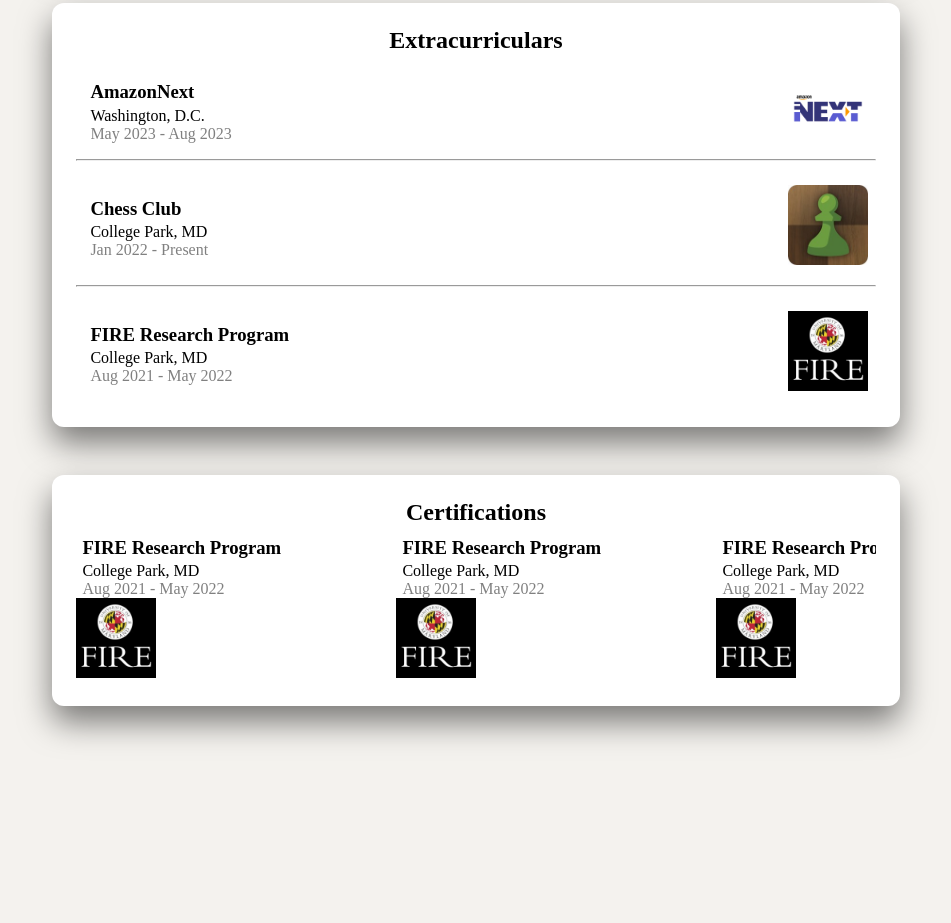
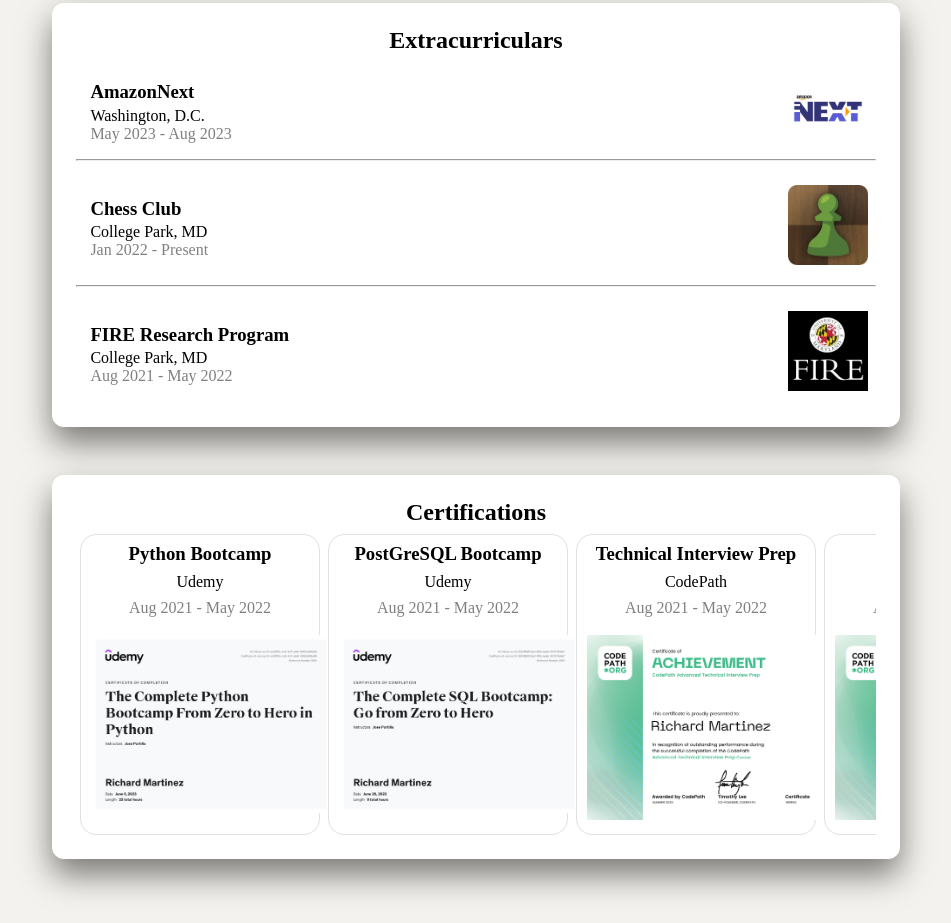
Before and after one commit to RichardM83/Personal-Website, a plain HTML site: page portfolio.html in a window 1280 px wide. Shown: the part 1957-2880 px from the top of the page, without its empty margins (324-1275 px from the left). Before the commit the page ends 2759 px from the top, so only its background shows below. Drawn offline with Linux system fonts and the light colour scheme; a web font is replaced by a local one.

Commit message:
finished cert

```diff
--- a/css.css
+++ b/css.css
@@ -295,36 +295,35 @@ p.extra {
 
 .PortfolioContentCertifications {
     background: #FFFFFF;
-    margin-bottom: 3rem;
+    margin-bottom: 1rem;
     padding: 1.5rem;
     box-shadow: 0 1rem 2rem rgba(0, 0, 0, 0.5);
     border-radius: .75rem;
 }
-
+.PortfolioContentCertificationsBlock h3, .PortfolioContentCertificationsBlock p {
+    margin: 0.5rem;
+}
 .PortfolioContentCertifications h2 {
     font-size: 1.5rem;
     margin-top: 0rem;
     margin-bottom: .5rem;
     text-align: center;
 }
-
-.PortfolioContentCertificationsSlider {
+.PortfolioContentCertificationsBlocks {
     display: flex;
     overflow-x: auto;
-    scroll-snap-type: x mandatory;
-    -webkit-overflow-scrolling: touch; /* for smooth scrolling on iOS */
+}
+.PortfolioContentCertificationsBlock {
+    width: 30%;
+    text-align: center;
+    border: 1px solid #e1e1e1; /* Adds a light border */
+    border-radius: 1rem; /* Rounds the corners */
+    box-sizing: border-box;
+    margin-left: .25rem;
+    margin-right: .25rem;
 }
 
-.PortfolioContentCertificationsBlock {
-    flex: 0 0 auto;
-    width: 40%;
+.PortfolioContentCertificationsBlock img {
+    width: 15rem;
+    margin: 10px;
 }
-
-.PortfolioContentCertificationsSlider::-webkit-scrollbar {
-    display: none; /* for Chrome, Safari, and Opera */
-}
-
-.PortfolioContentCertificationsSlider {
-    -ms-overflow-style: none; /* for Internet Explorer and Edge */
-    scrollbar-width: none; /* for Firefox */
-}
--- a/portfolio.html
+++ b/portfolio.html
@@ -288,36 +288,30 @@
 
         <div class="PortfolioContentCertifications">
             <h2>Certifications</h2>
-            <div class="PortfolioContentCertificationsSlider">
+            <div class="PortfolioContentCertificationsBlocks">
                 <div class="PortfolioContentCertificationsBlock">
-                    <div class="PortfolioContentLargeBlockInfo">
-                        <h3> FIRE Research Program </h3>
-                        <p> College Park, MD </p>
+                    <h3> Python Bootcamp </h3>
+                    <p> Udemy </p>
                     <p style="color:gray;"> Aug 2021 - May 2022 </p>
-                    </div>
-                    <div class="PortfolioContentLargeBlockGraphic">
-                         <a href="https://www.fire.umd.edu/"><img src="Images/fire.jpeg"/></a>
-                    </div>
+                    <img src="Images/Richard_Martinez_Python_Certification-1.png">
                 </div>
                 <div class="PortfolioContentCertificationsBlock">
-                    <div class="PortfolioContentLargeBlockInfo">
-                        <h3> FIRE Research Program </h3>
-                        <p> College Park, MD </p>
+                    <h3> PostGreSQL Bootcamp </h3>
+                    <p> Udemy </p>
                     <p style="color:gray;"> Aug 2021 - May 2022 </p>
-                    </div>
-                    <div class="PortfolioContentLargeBlockGraphic">
-                         <a href="https://www.fire.umd.edu/"><img src="Images/fire.jpeg"/></a>
-                    </div>
+                    <img src="Images/Richard_Martinez_SQL_Certification-1.png">
                 </div>
                 <div class="PortfolioContentCertificationsBlock">
-                    <div class="PortfolioContentLargeBlockInfo">
-                        <h3> FIRE Research Program </h3>
-                        <p> College Park, MD </p>
+                    <h3> Technical Interview Prep </h3>
+                    <p> CodePath </p>
                     <p style="color:gray;"> Aug 2021 - May 2022 </p>
+                    <img src="Images/Richard_Martinez_CodePath_TIP_Certification-1.png">
                 </div>
-                    <div class="PortfolioContentLargeBlockGraphic">
-                         <a href="https://www.fire.umd.edu/"><img src="Images/fire.jpeg"/></a>
-                    </div>
+                <div class="PortfolioContentCertificationsBlock">
+                    <h3> iOS/Swift </h3>
+                    <p> CodePath </p>
+                    <p style="color:gray;"> Aug 2021 - May 2022 </p>
+                    <img src="Images/Richard_Martinez_CodePath_iOS_Certification-1.png">
                 </div>
             </div>
         </div>
```
Also changed, not shown: Images/Richard_Martinez_CodePath_TIP_Certification-1.png (added), Images/Richard_Martinez_CodePath_iOS_Certification-1.png (added), Images/Richard_Martinez_Python_Certification-1.png (added), Images/Richard_Martinez_SQL_Certification-1.png (added), 2 other files. Lines whose indentation alone changed are shown as unchanged.
